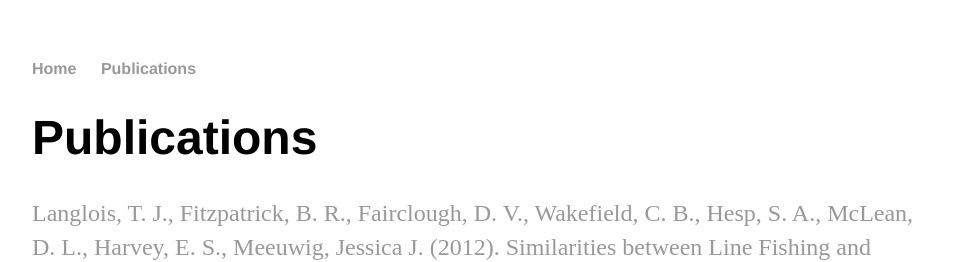
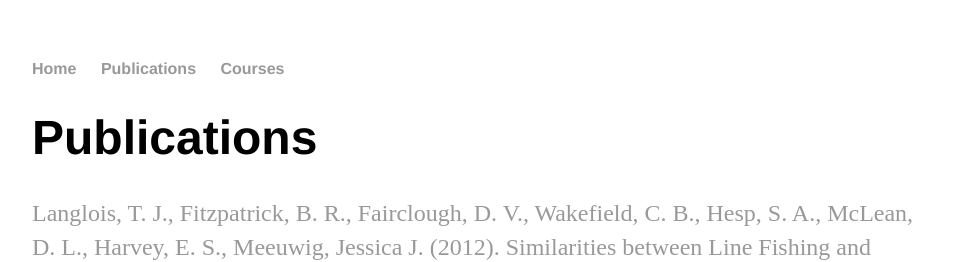
Before and after one commit to brfitzpatrick/brfitzpatrick.github.io, a Jekyll site: the page built from Publications.md, in a window 1280 px wide. Shown: the top 262 px of the page, without its empty margins (160-1113 px from the left). Built offline with Jekyll 4.4.1, drawn with Linux system fonts in a browser that asks for light colours.

Commit message:
Update default.html
added link to Courses

```diff
--- a/_layouts/default.html
+++ b/_layouts/default.html
@@ -10,6 +10,7 @@
 	    		<ul>
 	        		<li><a href="/">Home</a></li>
 		        	<li><a href="/Publications">Publications</a></li>
+		        	<li><a href="/Courses">Courses</a></li>
 	    		</ul>
 			</nav>
 			<div class="container">
```
